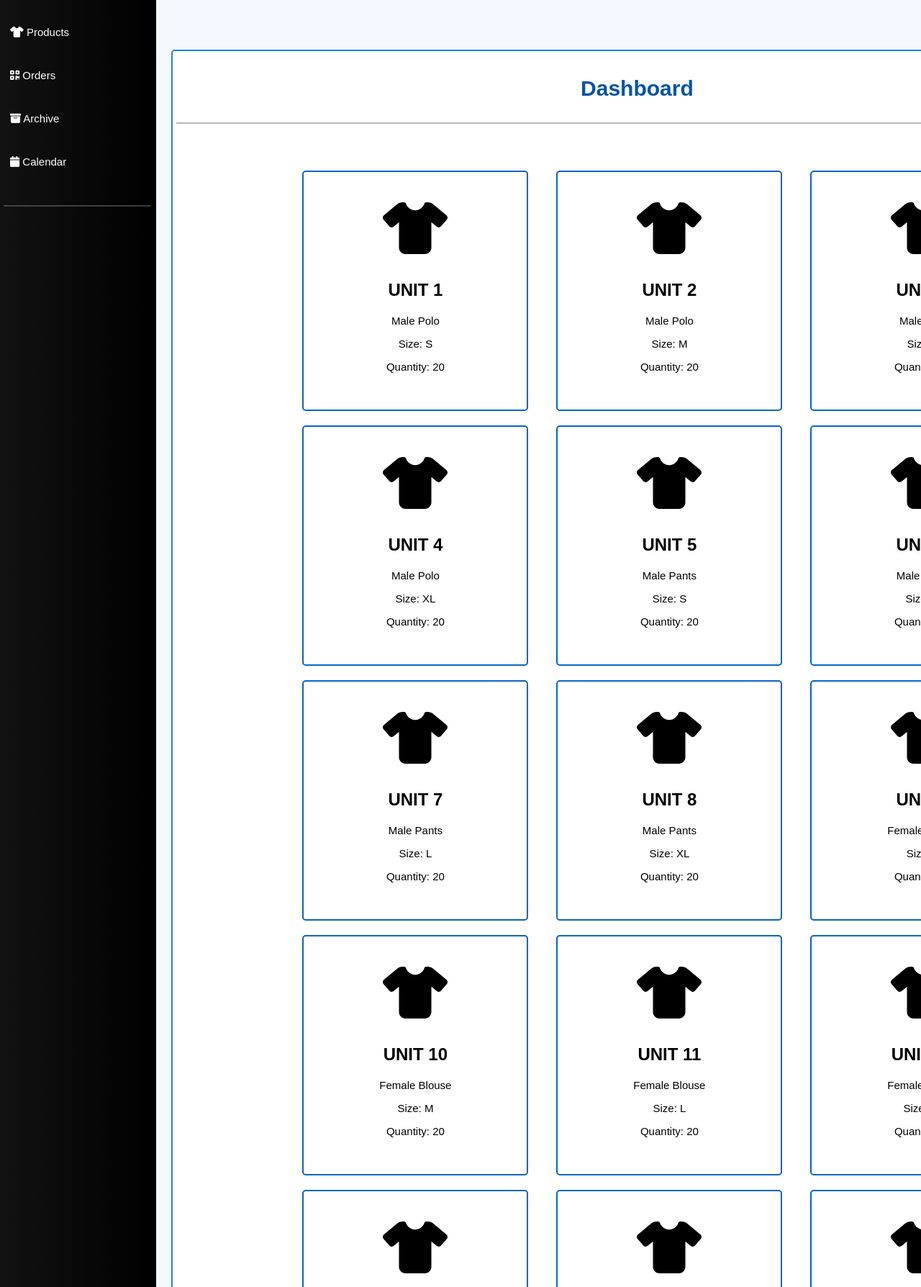
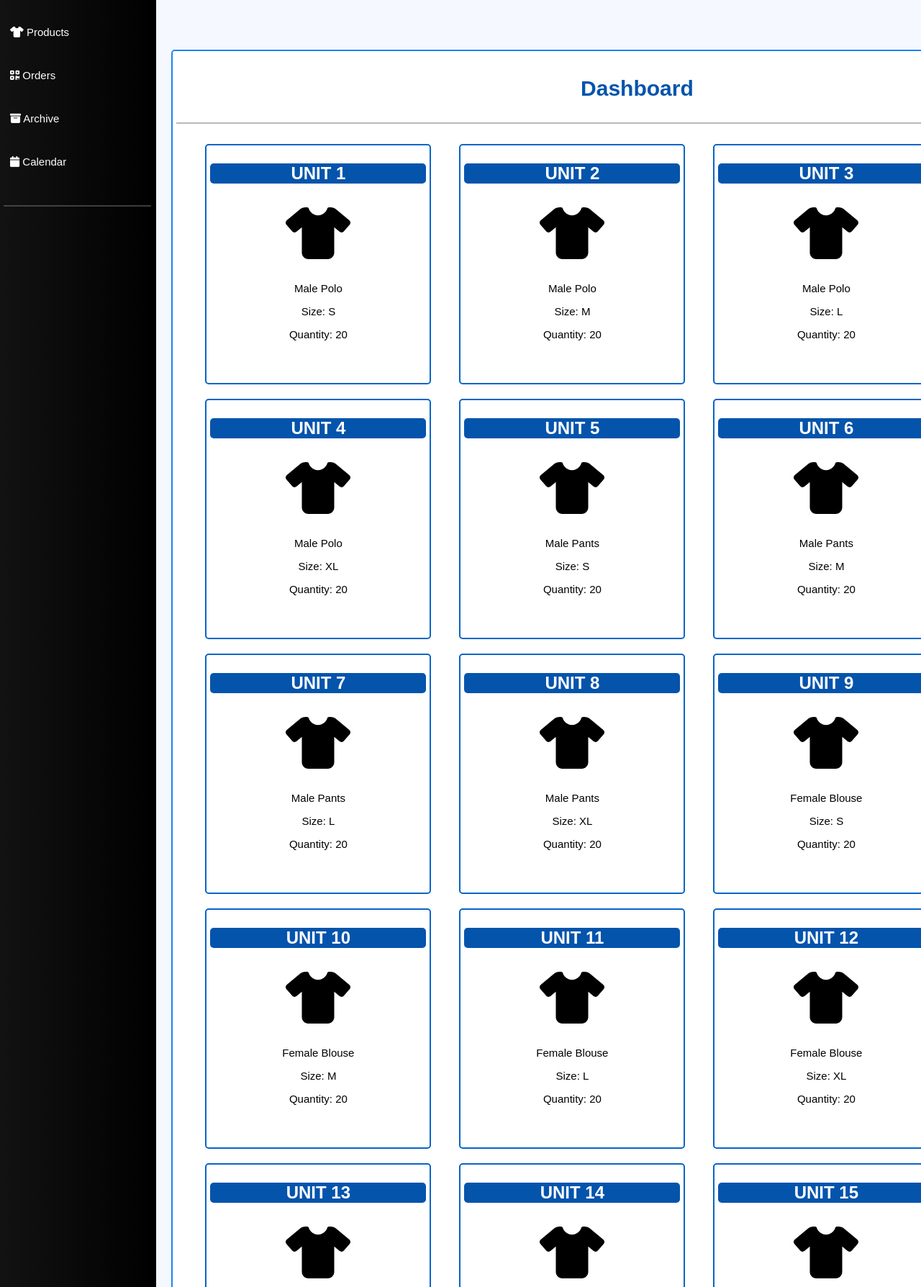
Before and after one commit to Deskud/UV-SM-, a PHP site: page / in a window 1280 px wide. Shown: the part 199-1987 px from the top of the page at 72% size. Run offline with PHP 8.4, Linux system fonts and the light colour scheme; a user stored in the database is signed in; data comes from the database, SQL or seed files in the repository; some libraries are stand-ins or nearby versions.

Commit message:
slight change

```diff
--- a/Styles.css
+++ b/Styles.css
@@ -522,20 +522,21 @@ th {
 /* Dashboard START */
 
 .dash-container {
-    padding: 20px;
-    margin-top: 30px;
-    margin-left: 120px;
+    align-items: center;
+    padding: 5px;
+    margin: auto;
+
+
 }
 
 .dash-container h2 {
 
-    color: rgb(0, 0, 0);
+    color: rgb(255, 255, 255);
 
 }
 
 .unit-containers {
     text-align: center;
-    justify-content: baseline;
     display: inline-block;
     width: 300px;
     height: 320px;
@@ -548,11 +549,15 @@ th {
     padding: 5px;
     margin-bottom: 5px;
 }
-
+.unit-number{
+    width: 100%;
+    background-color: #0454ac;
+    border-radius: 5px;
+}
 .cell-icon {
     width: 30%;
     height: 30%;
-    padding-top: 25px;
+    padding: 1px;
     align-items: center;
 }
 
--- a/main-content/Dashboard.php
+++ b/main-content/Dashboard.php
@@ -65,13 +65,17 @@ while ($row = $result->fetch_assoc()) {
     for ($cell = 1; $cell <= 24; $cell++) {
     ?>
         <div class="unit-containers">
+            <div class="unit-number">
+                <h2>UNIT <?php echo $cell; ?></h2>
+            </div>
             <svg class="cell-icon" xmlns="http://www.w3.org/2000/svg" viewBox="0 0 640 512">
-            <path d="M211.8 0c7.8 0 14.3 5.7 16.7 13.2C240.8 51.9 277.1 80 320 80s79.2-28.1 91.5-66.8C413.9 5.7 420.4 0 428.2 0l12.6 0c22.5 0 44.2 7.9 61.5 22.3L628.5 127.4c6.6 5.5 10.7 13.5 11.4 22.1s-2.1 17.1-7.8 23.6l-56 64c-11.4 13.1-31.2 14.6-44.6 3.5L480 197.7 480 448c0 35.3-28.7 64-64 64l-192 0c-35.3 0-64-28.7-64-64l0-250.3-51.5 42.9c-13.3 11.1-33.1 9.6-44.6-3.5l-56-64c-5.7-6.5-8.5-15-7.8-23.6s4.8-16.6 11.4-22.1L137.7 22.3C155 7.9 176.7 0 199.2 0l12.6 0z"/>
+                <path d="M211.8 0c7.8 0 14.3 5.7 16.7 13.2C240.8 51.9 277.1 80 320 80s79.2-28.1 91.5-66.8C413.9 5.7 420.4 0 428.2 0l12.6 0c22.5 0 44.2 7.9 61.5 22.3L628.5 127.4c6.6 5.5 10.7 13.5 11.4 22.1s-2.1 17.1-7.8 23.6l-56 64c-11.4 13.1-31.2 14.6-44.6 3.5L480 197.7 480 448c0 35.3-28.7 64-64 64l-192 0c-35.3 0-64-28.7-64-64l0-250.3-51.5 42.9c-13.3 11.1-33.1 9.6-44.6-3.5l-56-64c-5.7-6.5-8.5-15-7.8-23.6s4.8-16.6 11.4-22.1L137.7 22.3C155 7.9 176.7 0 199.2 0l12.6 0z" />
             </svg>
-        <h2>UNIT <?php echo $cell; ?></h2>
             <p><?php echo isset($cellData[$cell]) ? $cellData[$cell]['product_name'] : 'No Data'; ?></p>
             <p>Size: <?php echo isset($cellData[$cell]) ? $cellData[$cell]['size_name'] : 'No Data'; ?></p>
             <p>Quantity: <?php echo isset($cellData[$cell]) ? $cellData[$cell]['quantity'] : 0; ?></p>
         </div>
     <?php
     }
+    ?>
+</div>
--- a/main-content/Products.php
+++ b/main-content/Products.php
@@ -47,8 +47,8 @@ if ($_SERVER['REQUEST_METHOD'] === 'POST') {
         <h3 class="title-form-product">Add Product</h3>
         <form action="" method="POST" enctype="multipart/form-data" id="input-form">
             <input type="hidden" name="product_id" id="product_id" value="">
+            <h3 style="color: #0454ac; text-align:center;">Uniform Type</h3>
             <select class="select-uniform-name" name="category" required>
-                <h3 style="color: #0454ac;">Uniform Type</h3>
                 <option value="" disabled selected>...</option>
                 <option value="1">Regular Uniform</option>
                 <option value="2">P.E. Uniform</option>
--- a/main-content/PurchaseHistory.php
+++ b/main-content/PurchaseHistory.php
@@ -1,5 +1,5 @@
 <?php
-require "../dbconnection.php"; // Include database connection
+require "../dbconnection.php";
 include '../session_check.php';
 
 $query = "SELECT * FROM transactions";
```
Lines whose indentation alone changed are shown as unchanged.
